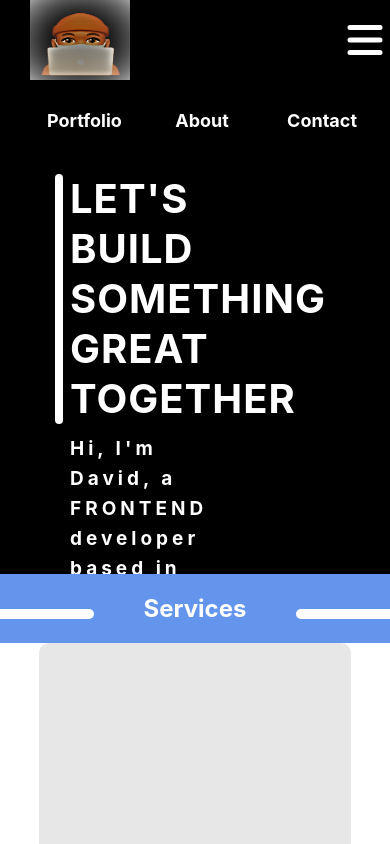
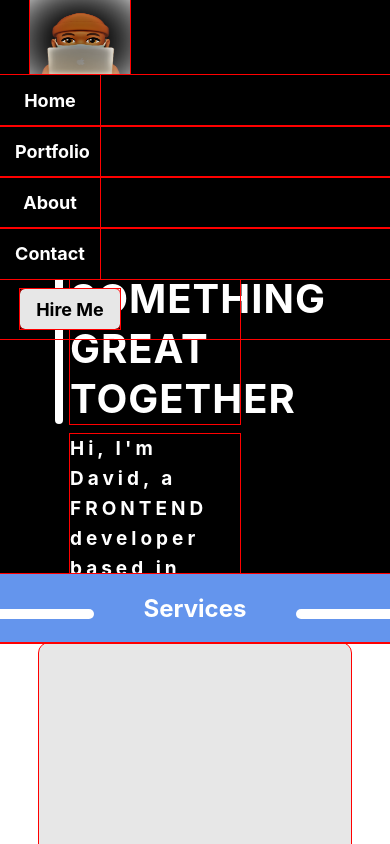
Before and after one commit to david-omiunu/devdhee.github.io, a plain HTML site: page index.html in a window 390 px wide. Shown: the top 844 px of the page. Drawn offline with Linux system fonts and the light colour scheme.

Commit message:
responsiveness test

```diff
--- a/index.html
+++ b/index.html
@@ -4,12 +4,13 @@
 <head>
     <meta charset="UTF-8">
     <meta http-equiv="X-UA-Compatible" content="IE=edge">
-    <meta name="viewport" content="width=device-width, initial-scale=1.0">
+    <meta name="viewport" content="width=device-width, initial-scale=1.0, maximum-scale=1.0">
     <title>David</title>
     <link rel="stylesheet" href="style.css">
 </head>
 
 <body>
+    <div class="container">
         <nav>
             <img src="./logo1.png" alt="">
 
@@ -48,8 +49,8 @@
             <div class="picture">
                 <img src="./File_002.jpeg"></div>
             <div class="about">
-            <p>My name is Omiunu David, a Front-end web developer and database administrator based in Lagos. My background in computer science and brand strategy informs my mindful but competitive approach. I’m currently studying for a Higher National Diploma
-                degree in Computer science in the prestigious Yaba college of Technology, I’m also attending a professional Front-end development class at Univelcity. </p>
+                <p>My name is Omiunu David, a Front-end web developer and database administrator based in Lagos. My background in computer science and brand strategy informs my mindful but competitive approach. I’m currently studying for a Higher National
+                    Diploma degree in Computer science in the prestigious Yaba college of Technology, I’m also attending a professional Front-end development class at Univelcity. </p>
 
                 <br>
                 <p> I’m fueled by my passion for understanding new programming languages and frameworks which has led me into enrolling for numerous online courses in organizations like udemy.com etc. I’m currently working as a freelance Frontend web developer
@@ -57,6 +58,7 @@
             </div>
 
         </div>
+    </div>
 </body>
 
 </html>
--- a/style.css
+++ b/style.css
@@ -16,7 +16,7 @@ nav {
 nav img {
     width: 100px;
     height: 80px;
-    margin-left: 30px;
+    transform: translateX(30px);
 }
 
 nav svg {
@@ -251,6 +251,13 @@ nav ul button a {
 }
 
 @media only screen and (max-width: 700px) {
+    * {
+        outline: 1px red solid !important;
+        visibility: visible !important;
+    }
+    nav {
+        display: block;
+    }
     nav svg {
         display: block;
         margin-left: auto;
@@ -261,11 +268,15 @@ nav ul button a {
         top: 75px;
         right: 0;
         z-index: 2;
+        display: block;
     }
-    nav ul li a {
+    nav ul li {
         display: block;
         margin: 10px 0px 10px 0px;
         background-color: #000;
+        width: 100%;
+        margin: 0px;
+        padding: 0;
     }
     .main h1 {
         transform: translate(-150px, 0px);
@@ -322,6 +333,6 @@ nav ul button a {
     }
     .footer img {
         margin-top: 0px;
-        transform: translate(150px, -70px);
+        transform: translate(50px, -20px);
     }
 }
```
Lines whose indentation alone changed are shown as unchanged.
